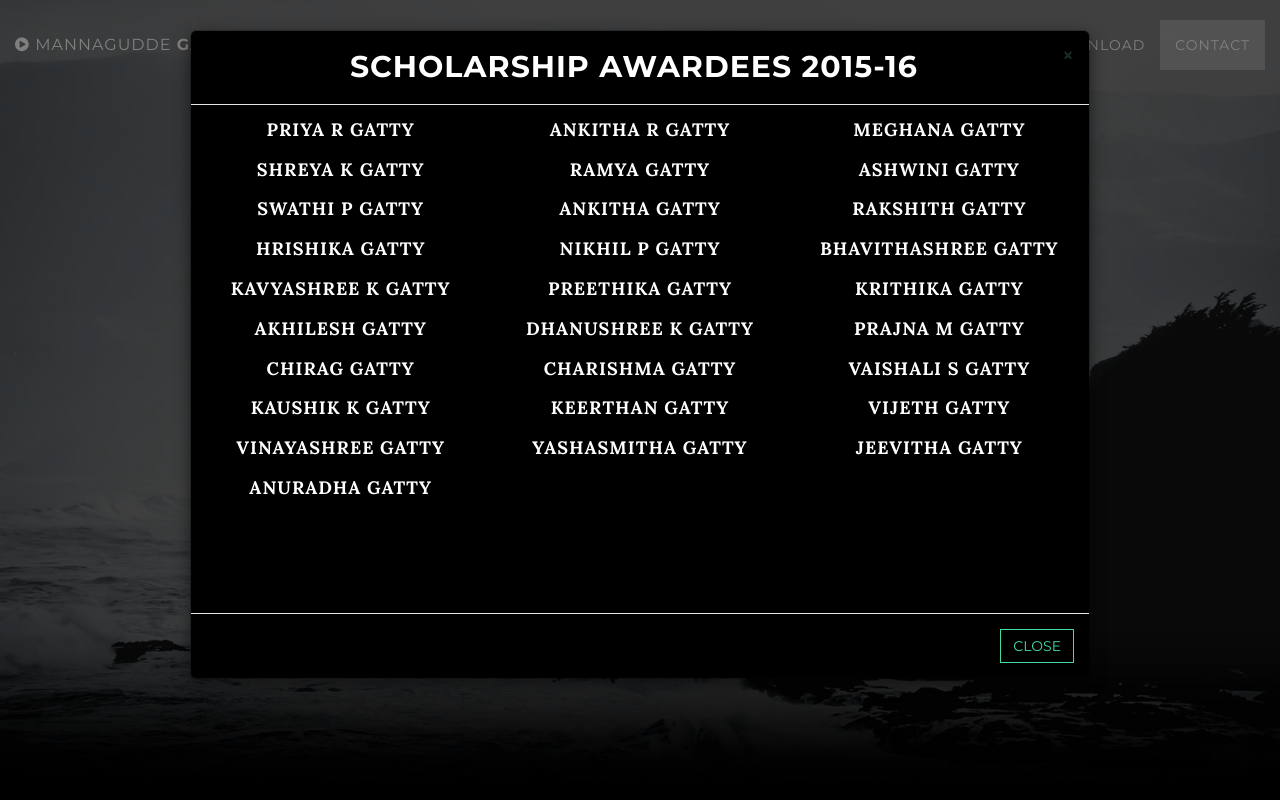
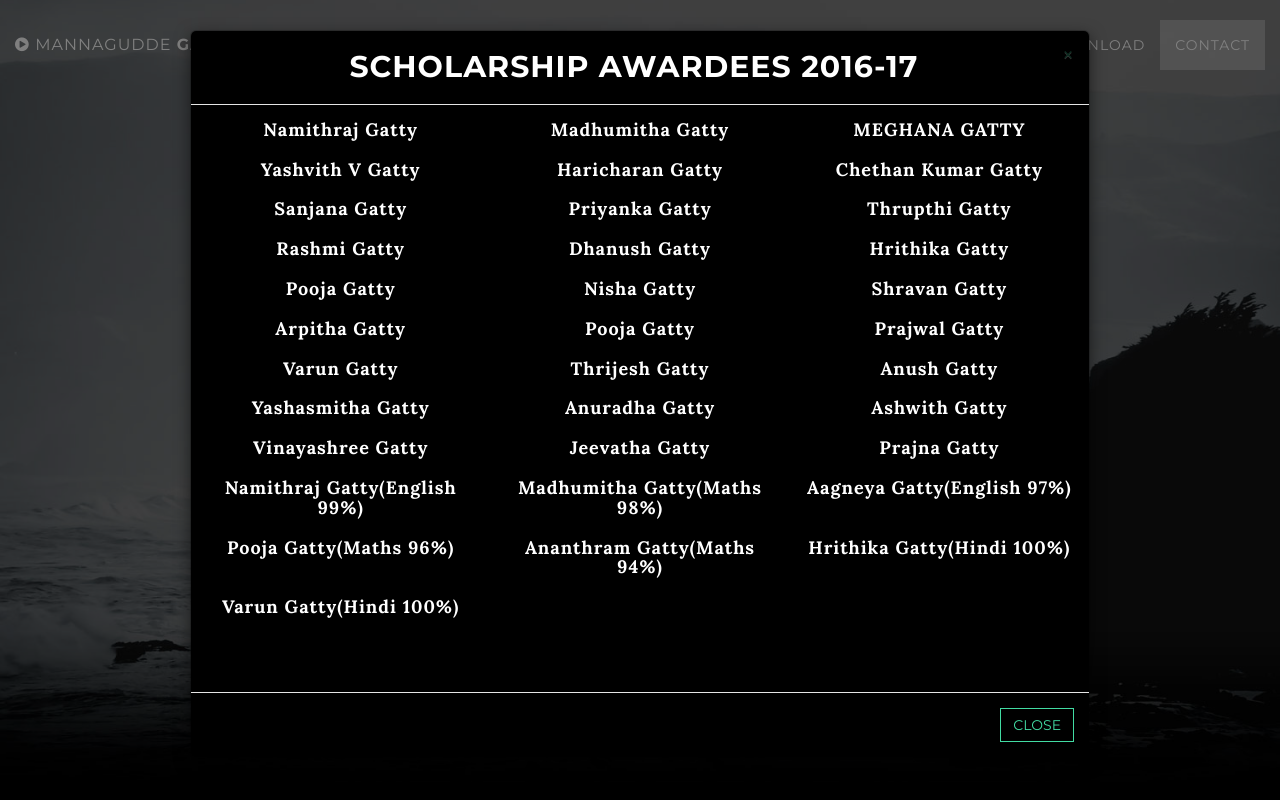
Before and after one commit to ganeshprasanna/greyscale, a Rails app: page / in a window 1280 px wide, after a click on "SCHOLARSHIP AWARDEES 2015-16". Run offline with Rails 7, Linux system fonts and the light colour scheme; style sheets or scripts are compiled from the project's sources; some libraries are stand-ins or nearby versions.

Commit message:
2016-17 Winners

```diff
--- a/app/views/application/home.html.erb
+++ b/app/views/application/home.html.erb
@@ -74,66 +74,66 @@
       <div class="modal-content">
         <div class="modal-header">
           <button class="close btn btn-default btn-lg" data-dismiss="modal" type="button">&times;</button>
-          <h2 class="modal-title popup-default">Scholarship Awardees 2015-16</h2>
+          <h2 class="modal-title popup-default">Scholarship Awardees 2016-17</h2>
         </div>
         <div class="modal-body popup-default">
           <div class="row">
-            <div class="col-sm-4 "><h4 class="popup popup-default">PRIYA R GATTY</h4></div>
-            <div class="col-sm-4 "><h4 class="popup popup-default">ANKITHA R GATTY</h4></div>
+            <div class="col-sm-4 "><h4 class="popup popup-default">Namithraj Gatty</h4></div>
+            <div class="col-sm-4 "><h4 class="popup popup-default">Madhumitha Gatty</h4></div>
             <div class="col-sm-4 "><h4 class="popup popup-default">MEGHANA GATTY</h4></div>
           </div>
           <div class="row">
-            <div class="col-sm-4 "><h4 class="popup popup-default">SHREYA K GATTY</h4></div>
-            <div class="col-sm-4 "><h4 class="popup popup-default">RAMYA GATTY</h4></div>
-            <div class="col-sm-4 "><h4 class="popup popup-default">ASHWINI GATTY</h4></div>
+            <div class="col-sm-4 "><h4 class="popup popup-default">Yashvith V Gatty</h4></div>
+            <div class="col-sm-4 "><h4 class="popup popup-default">Haricharan Gatty</h4></div>
+            <div class="col-sm-4 "><h4 class="popup popup-default">Chethan Kumar Gatty</h4></div>
           </div>
           <div class="row">
-            <div class="col-sm-4 col-lg-offset-0"><h4 class="popup popup-default">SWATHI P GATTY</h4></div>
-            <div class="col-sm-4 col-lg-offset-0"><h4 class="popup popup-default">ANKITHA GATTY</h4></div>
-            <div class="col-sm-4 col-lg-offset-0"><h4 class="popup popup-default">RAKSHITH GATTY</h4></div>
+            <div class="col-sm-4 col-lg-offset-0"><h4 class="popup popup-default">Sanjana Gatty</h4></div>
+            <div class="col-sm-4 col-lg-offset-0"><h4 class="popup popup-default">Priyanka Gatty</h4></div>
+            <div class="col-sm-4 col-lg-offset-0"><h4 class="popup popup-default">Thrupthi Gatty</h4></div>
           </div>
           <div class="row">
-            <div class="col-sm-4 col-lg-offset-0"><h4 class="popup popup-default">HRISHIKA GATTY</h4></div>
-            <div class="col-sm-4 col-lg-offset-0"><h4 class="popup popup-default">NIKHIL P GATTY</h4></div>
-            <div class="col-sm-4 col-lg-offset-0"><h4 class="popup popup-default">BHAVITHASHREE GATTY</h4></div>
+            <div class="col-sm-4 col-lg-offset-0"><h4 class="popup popup-default">Rashmi Gatty</h4></div>
+            <div class="col-sm-4 col-lg-offset-0"><h4 class="popup popup-default">Dhanush Gatty</h4></div>
+            <div class="col-sm-4 col-lg-offset-0"><h4 class="popup popup-default">Hrithika Gatty</h4></div>
           </div>
           <div class="row">
-            <div class="col-sm-4 col-lg-offset-0"><h4 class="popup popup-default">KAVYASHREE K GATTY</h4></div>
-            <div class="col-sm-4 col-lg-offset-0"><h4 class="popup popup-default">PREETHIKA GATTY</h4></div>
-            <div class="col-sm-4 col-lg-offset-0"><h4 class="popup popup-default">KRITHIKA GATTY</h4></div>
+            <div class="col-sm-4 col-lg-offset-0"><h4 class="popup popup-default">Pooja Gatty</h4></div>
+            <div class="col-sm-4 col-lg-offset-0"><h4 class="popup popup-default">Nisha Gatty</h4></div>
+            <div class="col-sm-4 col-lg-offset-0"><h4 class="popup popup-default">Shravan Gatty</h4></div>
           </div>
           <div class="row">
-            <div class="col-sm-4 col-lg-offset-0"><h4 class="popup popup-default">AKHILESH GATTY</h4></div>
-            <div class="col-sm-4 col-lg-offset-0"><h4 class="popup popup-default">DHANUSHREE K GATTY</h4></div>
-            <div class="col-sm-4 col-lg-offset-0"><h4 class="popup popup-default">PRAJNA M GATTY</h4></div>
+            <div class="col-sm-4 col-lg-offset-0"><h4 class="popup popup-default">Arpitha Gatty</h4></div>
+            <div class="col-sm-4 col-lg-offset-0"><h4 class="popup popup-default">Pooja Gatty</h4></div>
+            <div class="col-sm-4 col-lg-offset-0"><h4 class="popup popup-default">Prajwal Gatty</h4></div>
           </div>
           <div class="row">
-            <div class="col-sm-4 col-lg-offset-0"><h4 class="popup popup-default">CHIRAG GATTY</h4></div>
-            <div class="col-sm-4 col-lg-offset-0"><h4 class="popup popup-default">CHARISHMA GATTY</h4></div>
-            <div class="col-sm-4 col-lg-offset-0"><h4 class="popup popup-default">VAISHALI S GATTY</h4></div>
+            <div class="col-sm-4 col-lg-offset-0"><h4 class="popup popup-default">Varun Gatty</h4></div>
+            <div class="col-sm-4 col-lg-offset-0"><h4 class="popup popup-default">Thrijesh Gatty</h4></div>
+            <div class="col-sm-4 col-lg-offset-0"><h4 class="popup popup-default">Anush Gatty</h4></div>
           </div>
           <div class="row">
-            <div class="col-sm-4 col-lg-offset-0"><h4 class="popup popup-default">KAUSHIK K GATTY</h4></div>
-            <div class="col-sm-4 col-lg-offset-0"><h4 class="popup popup-default">KEERTHAN GATTY</h4></div>
-            <div class="col-sm-4 col-lg-offset-0"><h4 class="popup popup-default">VIJETH GATTY</h4></div>
+            <div class="col-sm-4 col-lg-offset-0"><h4 class="popup popup-default">Yashasmitha Gatty</h4></div>
+            <div class="col-sm-4 col-lg-offset-0"><h4 class="popup popup-default">Anuradha Gatty</h4></div>
+            <div class="col-sm-4 col-lg-offset-0"><h4 class="popup popup-default">Ashwith Gatty</h4></div>
           </div>
           <div class="row">
-            <div class="col-sm-4 col-lg-offset-0"><h4 class="popup popup-default">VINAYASHREE GATTY</h4></div>
-            <div class="col-sm-4 col-lg-offset-0"><h4 class="popup popup-default">YASHASMITHA GATTY</h4></div>
-            <div class="col-sm-4 col-lg-offset-0"><h4 class="popup popup-default">JEEVITHA GATTY</h4></div>
+            <div class="col-sm-4 col-lg-offset-0"><h4 class="popup popup-default">Vinayashree Gatty</h4></div>
+            <div class="col-sm-4 col-lg-offset-0"><h4 class="popup popup-default">Jeevatha Gatty</h4></div>
+            <div class="col-sm-4 col-lg-offset-0"><h4 class="popup popup-default">Prajna Gatty</h4></div>
           </div>
           <div class="row">
-            <div class="col-sm-4 col-lg-offset-0"><h4 class="popup popup-default">ANURADHA GATTY</h4></div>
-            <div class="col-sm-4 col-lg-offset-0"><h4 class="popup popup-default"></h4></div>
-            <div class="col-sm-4 col-lg-offset-0"><h4 class="popup popup-default"></h4></div>
+            <div class="col-sm-4 col-lg-offset-0"><h4 class="popup popup-default">Namithraj Gatty(English 99%)</h4></div>
+            <div class="col-sm-4 col-lg-offset-0"><h4 class="popup popup-default">Madhumitha Gatty(Maths 98%)</h4></div>
+            <div class="col-sm-4 col-lg-offset-0"><h4 class="popup popup-default">Aagneya Gatty(English 97%)</h4></div>
           </div>
           <div class="row">
-            <div class="col-sm-4 col-lg-offset-0"><h4 class="popup popup-default"></h4></div>
-            <div class="col-sm-4 col-lg-offset-0"><h4 class="popup popup-default"></h4></div>
-            <div class="col-sm-4 col-lg-offset-0"><h4 class="popup popup-default"></h4></div>
+            <div class="col-sm-4 col-lg-offset-0"><h4 class="popup popup-default">Pooja Gatty(Maths 96%)</h4></div>
+            <div class="col-sm-4 col-lg-offset-0"><h4 class="popup popup-default">Ananthram Gatty(Maths 94%)</h4></div>
+            <div class="col-sm-4 col-lg-offset-0"><h4 class="popup popup-default">Hrithika Gatty(Hindi 100%)</h4></div>
           </div>
           <div class="row">
-            <div class="col-sm-4 col-lg-offset-0"><h4 class="popup popup-default"></h4></div>
+            <div class="col-sm-4 col-lg-offset-0"><h4 class="popup popup-default">Varun Gatty(Hindi 100%)</h4></div>
             <div class="col-sm-4 col-lg-offset-0"><h4 class="popup popup-default"></h4></div>
             <div class="col-sm-4 col-lg-offset-0"><h4 class="popup popup-default"></h4></div>
           </div>
```
Also changed, not shown: 7 other files.
